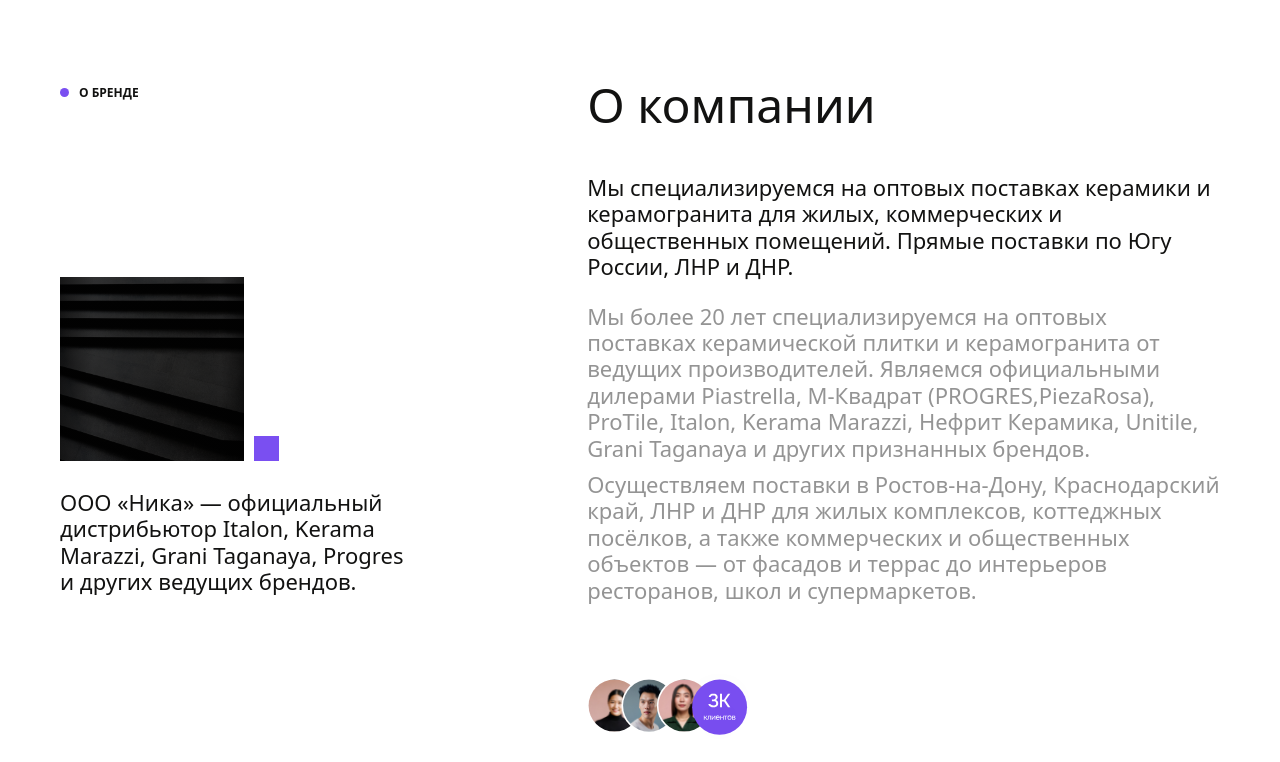
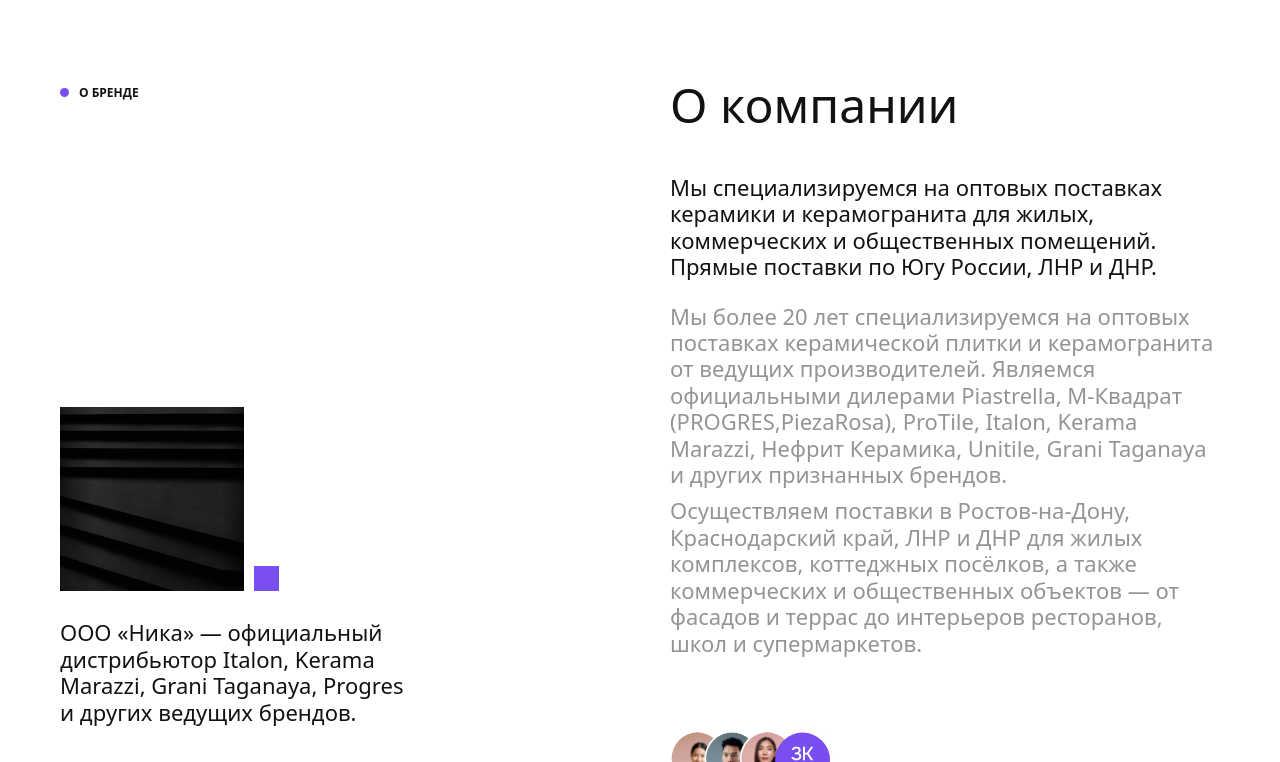
Before and after one commit to klavrenuk/nika, a Vue app: page / in a window 1280 px wide. Shown: the part 698-1460 px from the top of the page. Built offline with nearby package versions, Linux system fonts and the light colour scheme; what vue-yandex-maps would draw is missing.

Commit message:
Доработки по верстке

```diff
--- a/src/assets/styles/app.scss
+++ b/src/assets/styles/app.scss
@@ -21,9 +21,8 @@
 
 .app-component-layout {
   display: grid;
-  grid-template-columns: auto auto;
-  gap: 105px;
-  overflow: hidden;
+  grid-template-columns: repeat(2, 1fr);
+  gap: 60px;
 }
 
 .app-section {
--- a/src/components/contacts/Contacts.vue
+++ b/src/components/contacts/Contacts.vue
@@ -25,7 +25,9 @@
         </div>
       </div>
 
-      <img src="/images/address-img.svg" alt="" />
+      <div class="contacts__map">
+        <img src="/images/address-img.svg" alt="" class="contacts__map__img" />
+      </div>
     </div>
   </section>
 </template>
@@ -54,4 +56,10 @@
     gap: 70px;
   }
 }
+
+.contacts__map__img {
+  height: 100%;
+  width: 100%;
+  object-fit: cover;
+}
 </style>
--- a/src/components/footer/Footer.vue
+++ b/src/components/footer/Footer.vue
@@ -15,5 +15,6 @@
 <style scoped lang="scss">
 .footer {
   background: #121212;
+  padding-bottom: 60px;
 }
 </style>
--- a/src/components/footer/FooterContactBlock.vue
+++ b/src/components/footer/FooterContactBlock.vue
@@ -25,6 +25,7 @@
   &__label {
     color: #fff;
     font-size: 16px;
+    opacity: .6;
   }
 
 
--- a/src/components/steps/Step3.vue
+++ b/src/components/steps/Step3.vue
@@ -3,7 +3,7 @@
 </script>
 
 <template>
-  <div class="step3">
+  <div class="app-component-layout">
     <img src="/images/step3.jpg" alt="" />
 
     <div class="step3__right d-flex flex-column">
--- a/src/components/steps/StepSectionPhoto.vue
+++ b/src/components/steps/StepSectionPhoto.vue
@@ -7,7 +7,7 @@
 </script>
 
 <template>
-  <section class="step-section-photo">
+  <section class="app-component-layout">
     <div class="d-flex flex-column step-section-photo__left">
       <div class="step-section-photo__text-info d-flex flex-column">
         <h5 class="step-section-photo__title">
--- a/src/components/why-choose-us/WhyChooseUsRight.vue
+++ b/src/components/why-choose-us/WhyChooseUsRight.vue
@@ -5,7 +5,7 @@
 </script>
 
 <template>
-  <div class="why-choose-us-right app-section">
+  <div class="why-choose-us-right">
     <div class="why-choose-us-right__advances d-flex flex-column">
       <ChooseAdvance v-for="advance in whyChooseUsBlocks" :data="advance" :key="advance.title" />
     </div>
```
